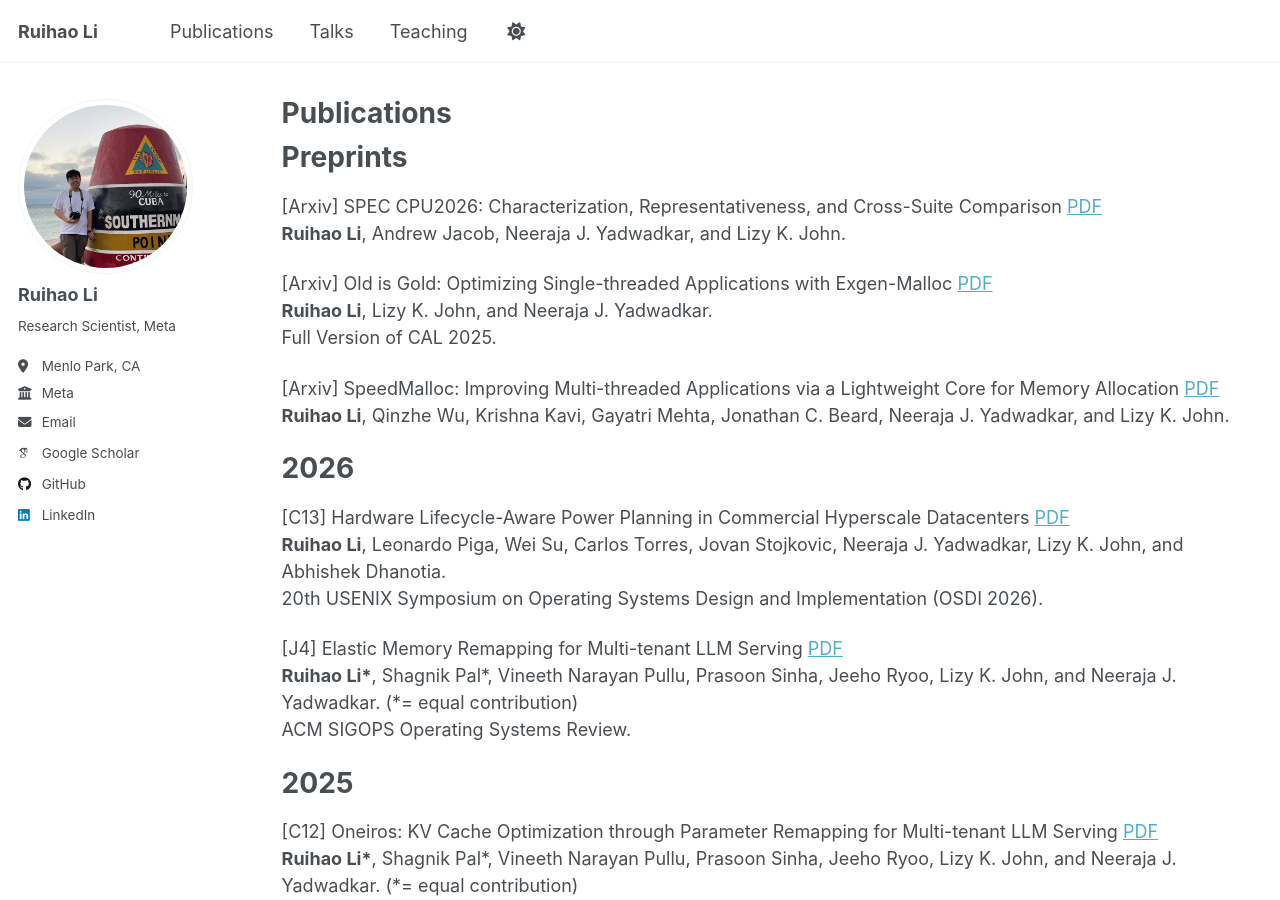
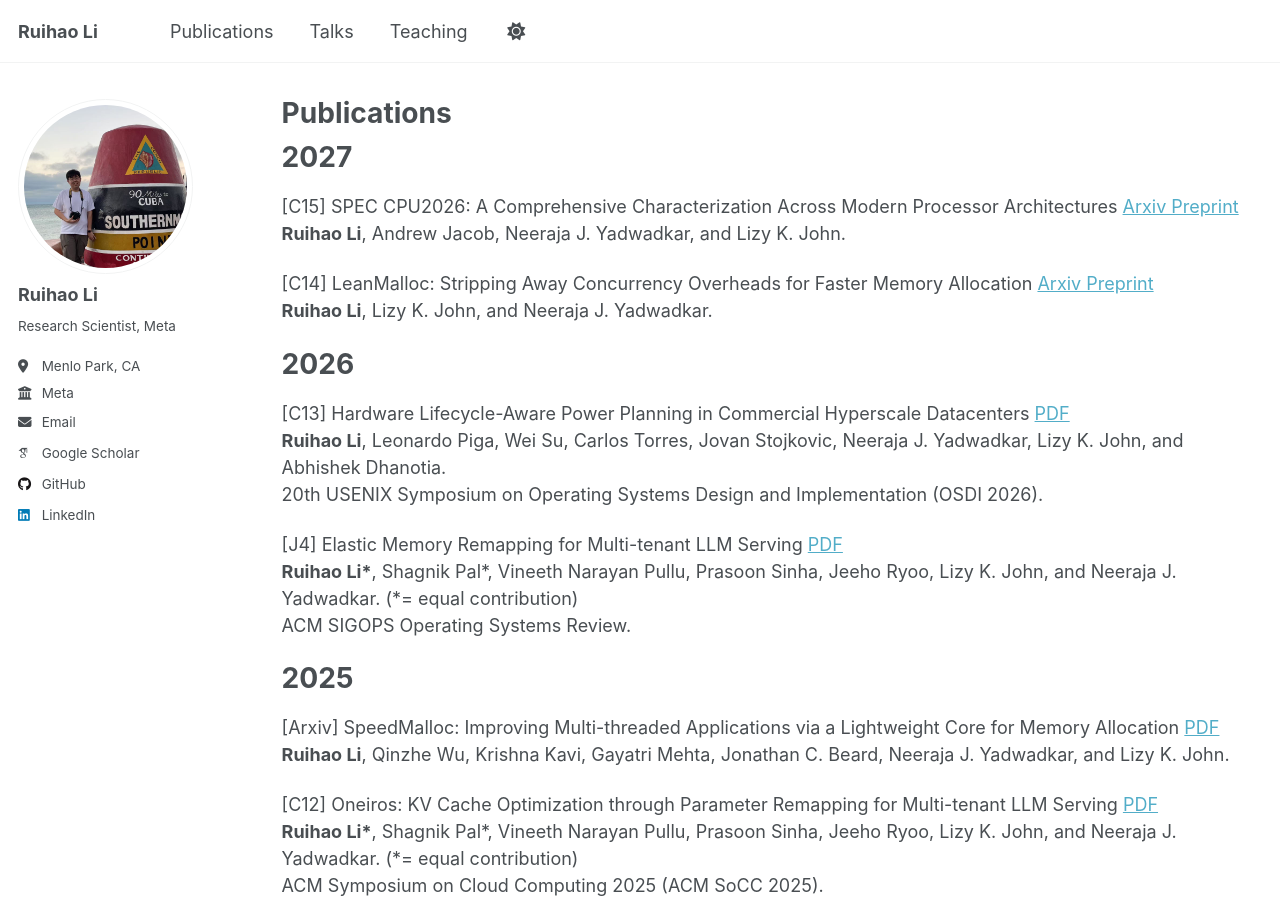
Before and after one commit to lrh12580/lrh12580.github.io, a Jekyll site: the page built from _publications/publications.md, in a window 1280 px wide and 900 px high. Built offline with Jekyll 4.4.1, drawn with Linux system fonts in a browser that asks for light colours; some web fonts are replaced.

```diff
--- a/_publications/publications.md
+++ b/_publications/publications.md
@@ -5,17 +5,13 @@
 author_profile: true
 ---
 
-Preprints
+2027
 ======
-[Arxiv] SPEC CPU2026: Characterization, Representativeness, and Cross-Suite Comparison [PDF](https://arxiv.org/pdf/2605.03713) <br>
+[C15] SPEC CPU2026: A Comprehensive Characterization Across Modern Processor Architectures [Arxiv Preprint](https://arxiv.org/pdf/2605.03713) <br>
 **Ruihao Li**, Andrew Jacob, Neeraja J. Yadwadkar, and Lizy K. John. <br>
 
-[Arxiv] Old is Gold: Optimizing Single-threaded Applications with Exgen-Malloc [PDF](https://arxiv.org/pdf/2510.10219) <br>
+[C14] LeanMalloc: Stripping Away Concurrency Overheads for Faster Memory Allocation [Arxiv Preprint](https://arxiv.org/pdf/2510.10219) <br>
 **Ruihao Li**, Lizy K. John, and Neeraja J. Yadwadkar. <br>
-Full Version of CAL 2025.
-
-[Arxiv] SpeedMalloc: Improving Multi-threaded Applications via a Lightweight Core for Memory Allocation [PDF](https://arxiv.org/pdf/2508.20253) <br>
-**Ruihao Li**, Qinzhe Wu, Krishna Kavi, Gayatri Mehta, Jonathan C. Beard, Neeraja J. Yadwadkar, and Lizy K. John. <br>
 
 2026
 ======
@@ -29,6 +25,9 @@
 
 2025
 ======
+[Arxiv] SpeedMalloc: Improving Multi-threaded Applications via a Lightweight Core for Memory Allocation [PDF](https://arxiv.org/pdf/2508.20253) <br>
+**Ruihao Li**, Qinzhe Wu, Krishna Kavi, Gayatri Mehta, Jonathan C. Beard, Neeraja J. Yadwadkar, and Lizy K. John. <br>
+
 [C12] Oneiros: KV Cache Optimization through Parameter Remapping for Multi-tenant LLM Serving [PDF](./Li_SoCC_2025.pdf) <br>
 **Ruihao Li\***, Shagnik Pal\*, Vineeth Narayan Pullu, Prasoon Sinha, Jeeho Ryoo, Lizy K. John, and Neeraja J. Yadwadkar. (*= equal contribution) <br>
 ACM Symposium on Cloud Computing 2025 (ACM SoCC 2025).
```
Also changed, not shown: 1 other file.
